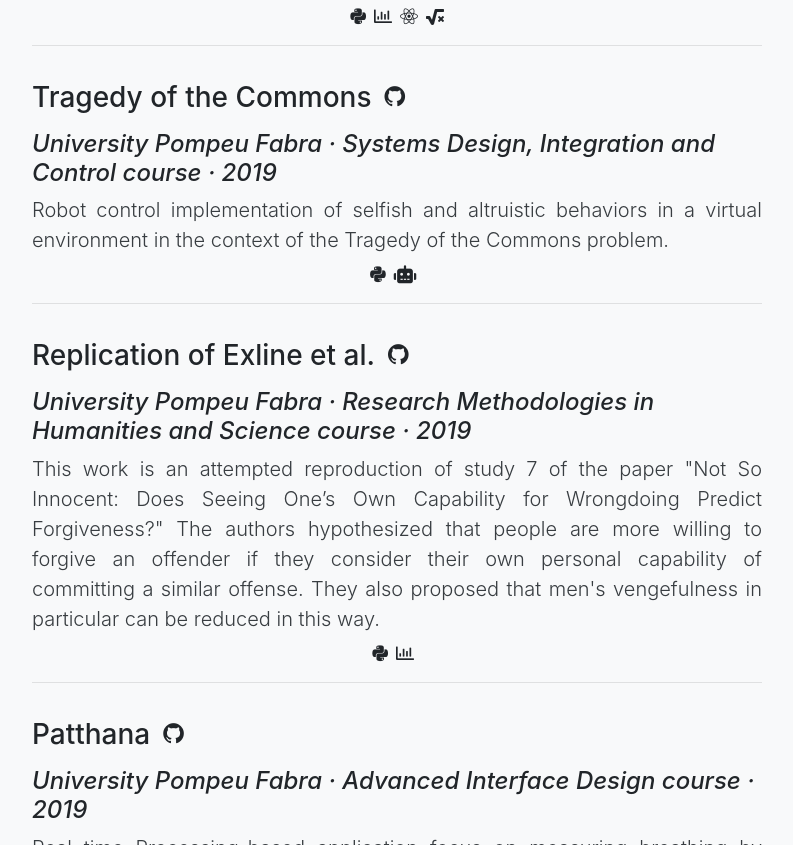
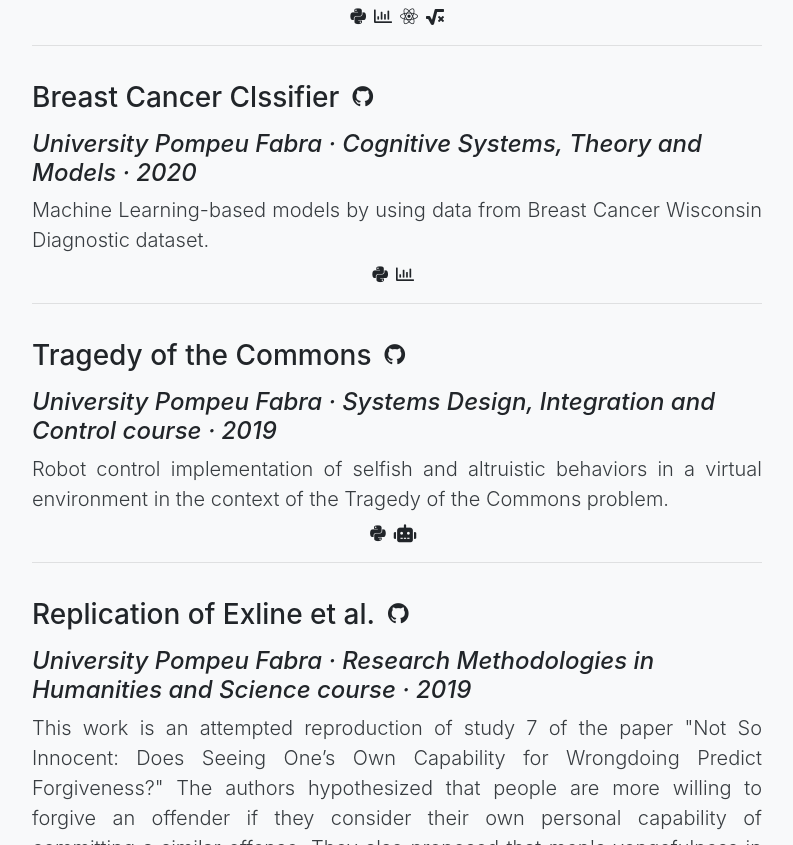
Before and after one commit to ealmenzar/ealmenzar.github.io, a website with bundled scripts: page index.html in a window 1280 px wide. Shown: the part 1839-2684 px from the top of the page, without its empty margins (243-1036 px from the left). Built offline with nearby package versions, Linux system fonts and the light colour scheme; some icons are missing; a web font is replaced by a local one.

Commit message:
Adding project

```diff
--- a/index.html
+++ b/index.html
@@ -108,6 +108,15 @@
           <h4>University of Granada · 2017-2018</h4>
           <p class="lead">Senior thesis in collaboration with the Department of Applied Mathematics of the University of Granada. Given a galaxy, the adjustment of its rotation curve is proposed in order to determine the amount of dark matter in the galaxy, with the best possible accuracy.</p>
           <div class="project-icons"><i class="fab fa-python"></i><i class="far fa-chart-bar"></i><i class="fab fa-react"></i></i><i class="fas fa-square-root-alt"></i></div>
+
+          <hr>
+
+          <h3>Breast Cancer Clssifier<a class="btn btn-social-icon btn-xs btn-github" href="https://github.com/ealmenzar/BreastCancerClassifier">
+              <span class="fa fa-github"></span>
+            </a></h3>
+          <h4>University Pompeu Fabra · Cognitive Systems, Theory and Models · 2020</h4>
+          <p class="lead">Machine Learning-based models by using data from Breast Cancer Wisconsin Diagnostic dataset.</p>
+          <div class="project-icons"><i class="fab fa-python"></i><i class="far fa-chart-bar"></i></div>
 
           <hr>
 
```
Also changed, not shown: 1 other file.
